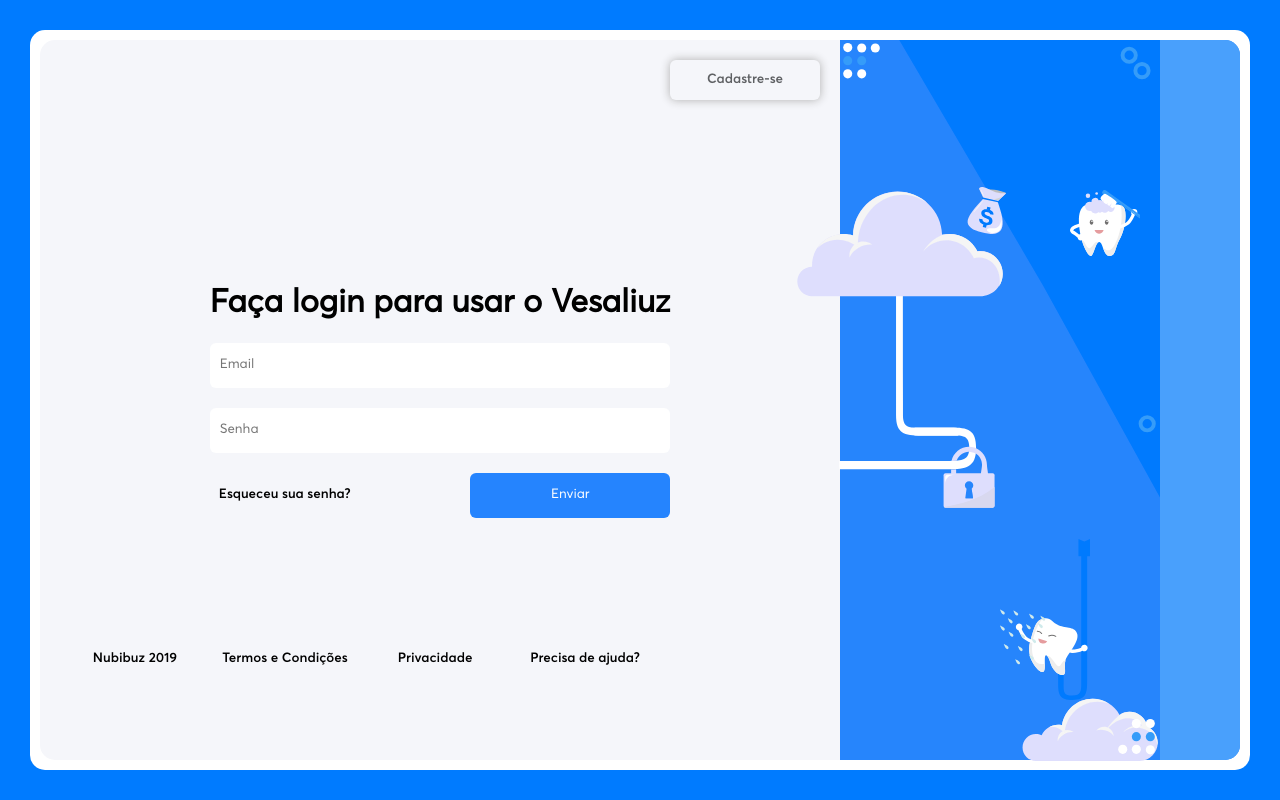
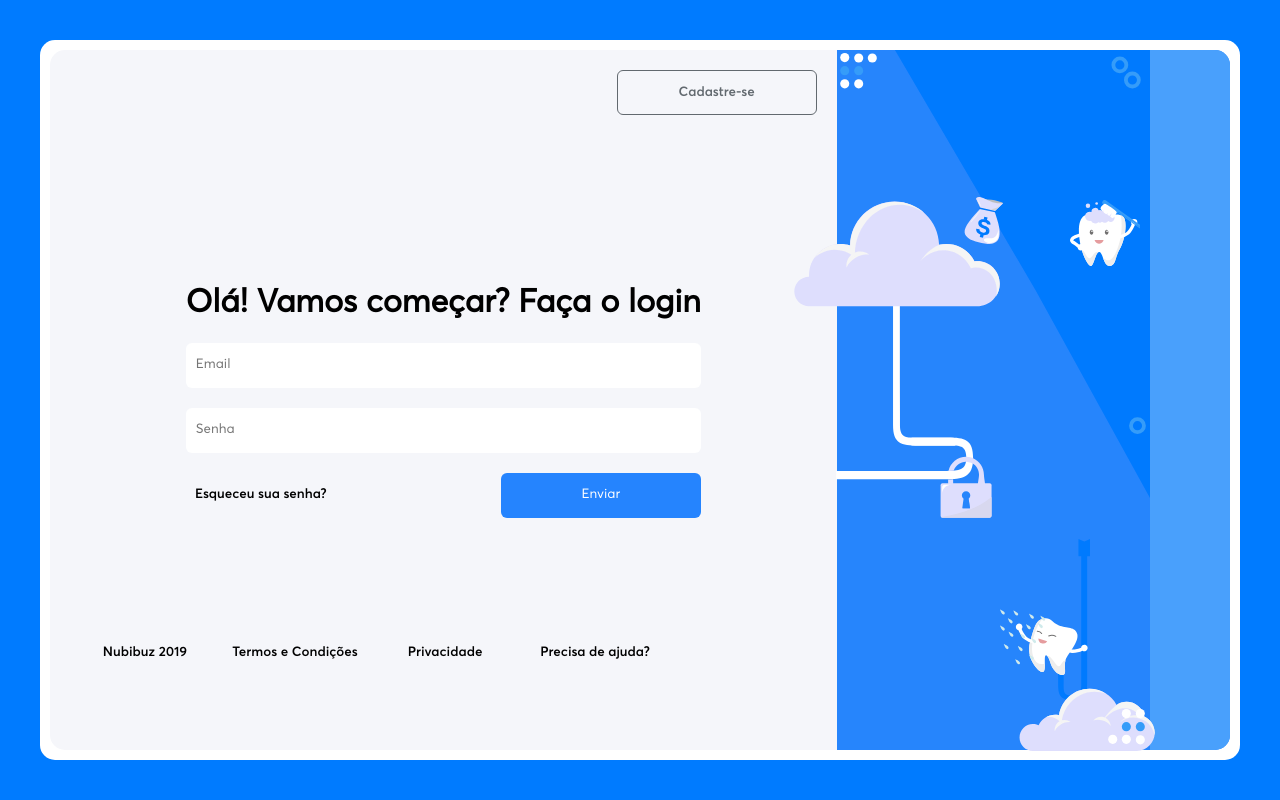
Before and after one commit to joaolessab/react-vesaliuz-dental-care-system, a React (Create React App) app in the folder frontend/: page / in a window 1280 px wide. Built offline with nearby package versions, Linux system fonts and the light colour scheme.

Commit message:
Nova interface login

```diff
--- a/frontend/src/App.css
+++ b/frontend/src/App.css
@@ -47,7 +47,7 @@
   justify-content: center;
   flex-direction: row;
   flex-wrap: nowrap;
-  padding: 30px;
+  padding: 40px;
 }
 
 .blackboard-container{
@@ -60,3 +60,46 @@
   padding: 10px;
   border-radius: 15px;
 }
+
+/* // Principal Buttons // */
+.primary-button--rectangle{
+  height: 45px;
+  border: 0px;
+  border-radius: 6px;
+  background-color: #2584FE;
+  color: white;
+  width: 200px;
+  cursor: pointer;
+}
+.primary-button--rectangle:hover{
+  height: 45px;
+  border-radius: 6px;
+  background-color: #f5f6fa;
+  color: #62696f;
+  border: 1px solid #62696f;
+  width: 200px;
+  cursor: pointer;
+  font-family: 'Averta Semibold';
+}
+
+.secondary-button--rectangle{
+  height: 45px;
+  border-radius: 6px;
+  background-color: #f5f6fa;
+  color: #62696f;
+  border: 1px solid #62696f;
+  width: 200px;
+  cursor: pointer;
+  font-family: 'Averta Semibold';
+}
+.secondary-button--rectangle:hover{
+  height: 45px;
+  border-radius: 6px;
+  background-color: #f5f6fa;
+  color: #62696f;
+  border: 1px solid #62696f;
+  width: 200px;
+  cursor: pointer;
+  font-family: 'Averta Semibold';
+  box-shadow: 1px 6px 3px 0px #969696;
+}
--- a/frontend/src/pages/Login.css
+++ b/frontend/src/pages/Login.css
@@ -17,20 +17,6 @@
     justify-content: flex-end;
     padding: 20px;
 }
-.form-container .form-container--top button{
-    border-radius: 6px;
-    border: 0px;
-    height: 40px;
-    flex-basis: 150px;
-    background-color: transparent;
-    box-shadow: 0px 0px 10px #afafaf;
-    font-family: 'Averta Semibold';
-    color: #5E6063;
-}
-.form-container .form-container--top button:hover{
-    cursor: pointer;
-}
-
 .form-container .form-container--middle{
     flex-basis: 60%;
     width: 100%;
@@ -122,7 +108,7 @@
     background-repeat: no-repeat;
     background-size: 140px;
     position: absolute;
-    bottom: 39px;
+    bottom: 49px;
     margin-left: 178px;
 }
 .top--points{
@@ -132,7 +118,7 @@
     background-repeat: no-repeat;
     background-size: 40px;
     position: absolute;
-    top: 42px;
+    top: 52px;
     margin-left: 2px;
 }
 .bottom--points{
@@ -142,8 +128,8 @@
     background-repeat: no-repeat;
     background-size: 40px;
     position: absolute;
-    bottom: 42px;
-    right: 123px;
+    bottom: 52px;
+    right: 133px;
 }
 
 .form-container form{
@@ -151,14 +137,6 @@
     flex-direction: column;
 }
 
-.form-container form .confirm--button{
-    height: 45px;
-    border: 0px;
-    border-radius: 6px;
-    background-color: #2584FE;
-    color: white;
-    width: 200px;
-}
 .form-container form .forgot-pass--button{
     font-family: 'Averta Semibold';
     flex-basis: 150px;
@@ -187,36 +165,3 @@
     justify-content: flex-end;
     align-items: center;
 }
-
-/*.form-container form{
-    width: 100%;
-    max-width: 300px;
-    display: flex;
-    flex-direction: column; /* Cada elemento desse form, estará um abaixo do outro *//*
-    background-color: red;
-}
-
-.form-container form input{
-    margin-top: 20px;
-    border: 1px solid #ddd;
-    border-radius: 4px;
-    height: 48px;
-    padding: 0 20px;
-    font-size: 16px;
-    color: #666;
-}
-
-.form-container form input ::placeholder{
-    color: #999;
-}
-
-.form-container  form button {
-    margin-top: 10px;
-    border: 0px;
-    border-radius: 4px;
-    height: 48px;
-    font-size: 16px;
-    background-color: navy;
-    color: white;
-    cursor: pointer;
-}*/
--- a/frontend/src/pages/Login.js
+++ b/frontend/src/pages/Login.js
@@ -23,12 +23,12 @@
             <div className="blackboard-container">
                 <div className="form-container">
                     <div className="form-container--top">
-                        <button>Cadastre-se</button>
+                        <button className="secondary-button--rectangle">Cadastre-se</button>
                     </div>
                     <div className="form-container--middle">
                         <form onSubmit = { handleSubmit }>
                             {/* <img src={logo} alt= "Vesalius"/> */}
-                            <h1>Faça login para usar o Vesaliuz</h1>
+                            <h1>Olá! Vamos começar? Faça o login</h1>
                             <input
                                 placeholder="Email"
                                 value = {username}
@@ -43,7 +43,7 @@
                                     <button className="forgot-pass--button">Esqueceu sua senha?</button>
                                 </div>
                                 <div className="form-container--action--rightSplitter">
-                                    <button className="confirm--button">Enviar</button>
+                                    <button className="primary-button--rectangle">Enviar</button>
                                 </div>
                             </div>
                         </form>
```
